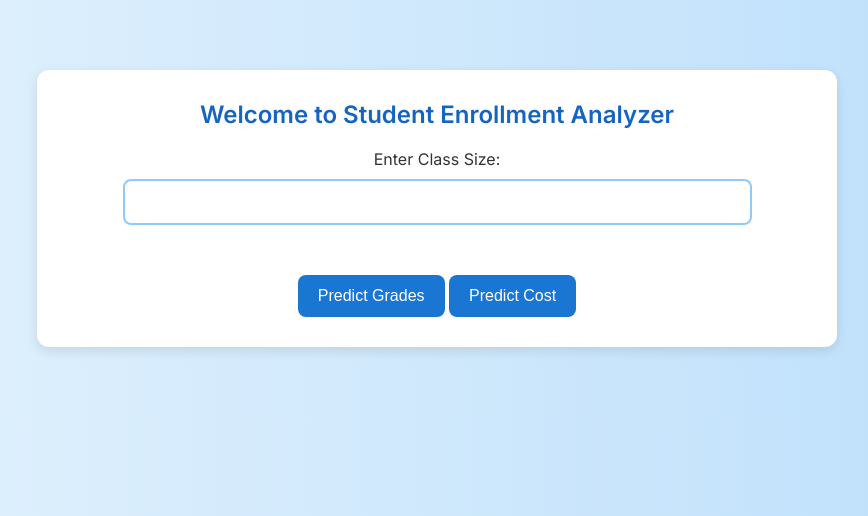
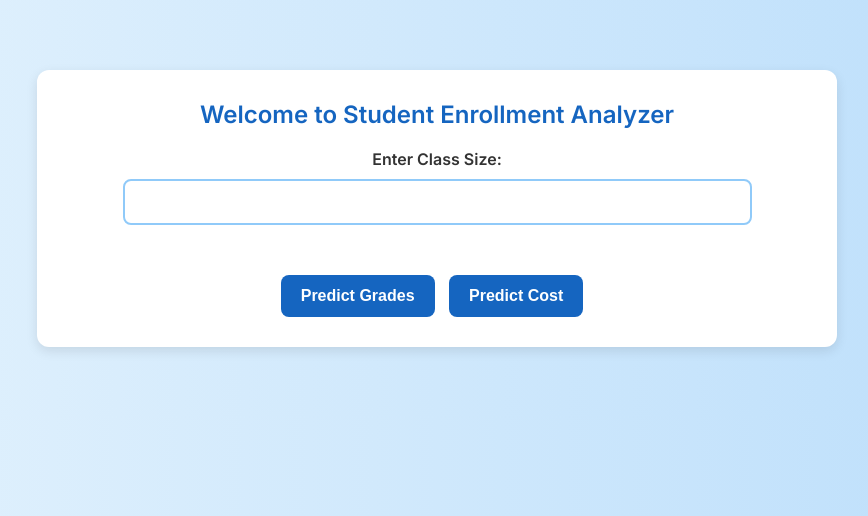
Before and after one commit to INFO3604ProjectOrganization/StudentEnrolmentPlan, a Flask app: page / in a window 1280 px wide. Shown: the top 516 px of the page, without its empty margins (203-1071 px from the left). Run offline with Flask 3, Linux system fonts and the light colour scheme; parts of the project's set-up code (start-up, migrations or seed data) failed here and were passed over.

Commit message:
updated the button for better UI

```diff
--- a/templates/index.html
+++ b/templates/index.html
@@ -35,7 +35,7 @@
         }
         label {
             font-size: 16px;
-            font-weight: 500;
+            font-weight: 600;
             color: #333;
         }
         input {
@@ -57,17 +57,18 @@
         button {
             padding: 12px 20px;
             font-size: 16px;
-            font-weight: 500;
+            font-weight: 600;
             border: none;
-            background: #1976d2;
+            background: #1565c0;
             color: white;
             border-radius: 8px;
             cursor: pointer;
             transition: 0.3s ease;
             margin-top: 20px;
+            margin-right: 10px;
         }
         button:hover {
-            background: #1565c0;
+            background: #8ca8e2;
             transform: scale(1.05);
         }
     </style>
```
